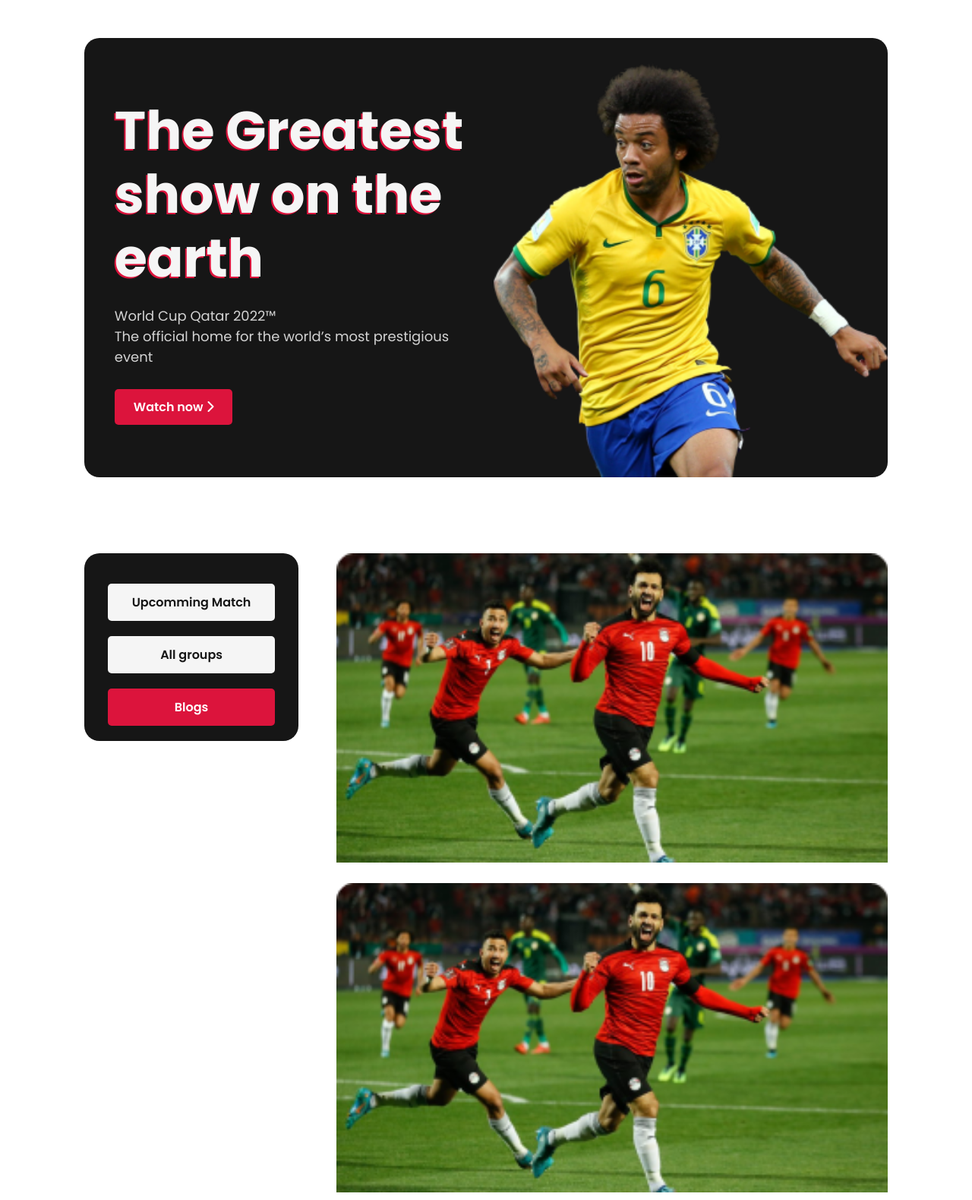
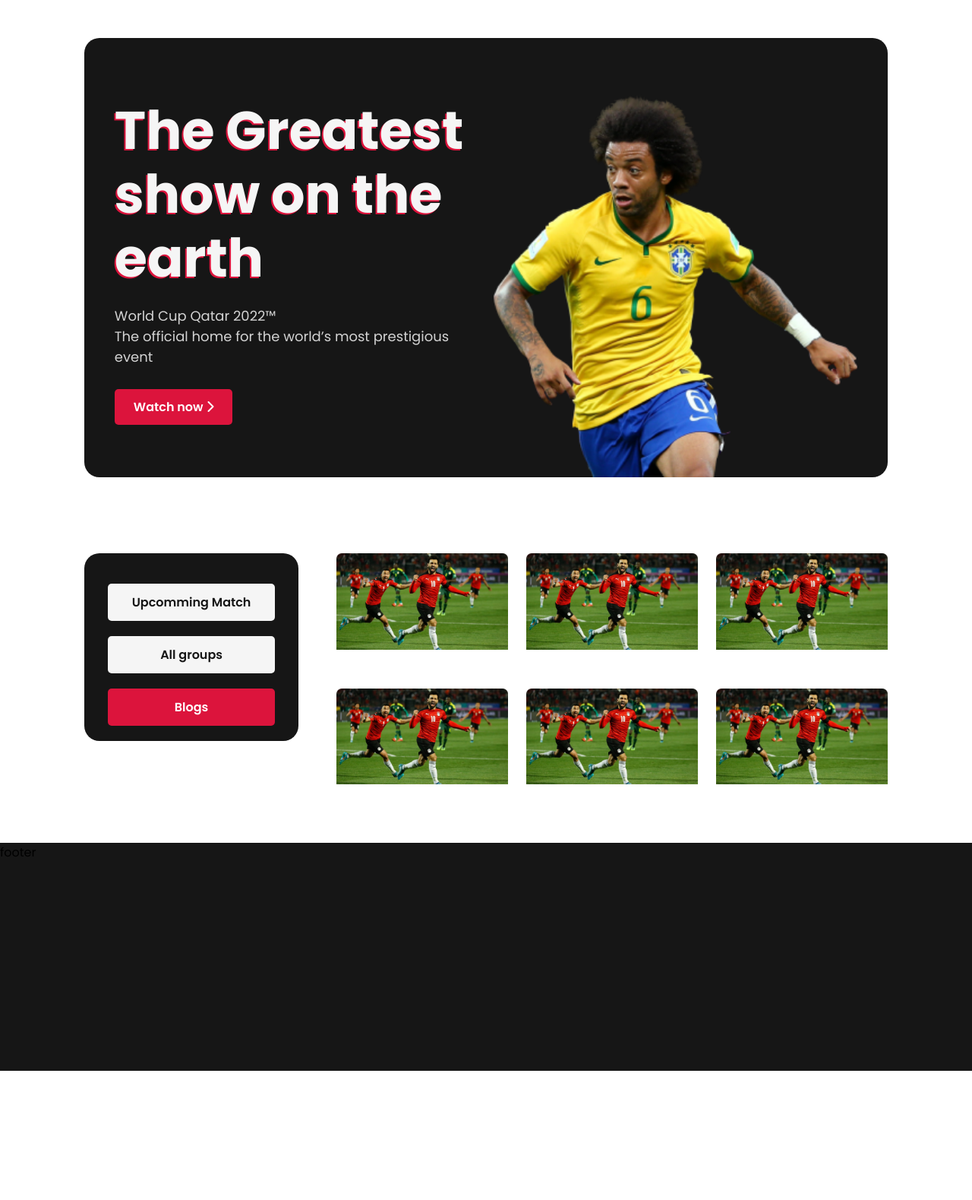
Before and after one commit to shipatulhasan/fifa-2022-qatar, a plain HTML site: page index.html in a window 1280 px wide. Shown: the top 1579 px of the page at 76% size. After the commit the page ends 1409 px from the top, so only its background shows below. Drawn offline with Linux system fonts and the light colour scheme.

Commit message:
blog layout setup

```diff
--- a/index.html
+++ b/index.html
@@ -17,10 +17,10 @@
 </head>
 
 <body>
-    <!--------
-         Main container
-        -------------->
-    <div class="wraper">
+    <!---------------------------------------------------------
+         Page wraper
+    --------------------------------------------------------->
+    <div class="wrapper">
         <header class="hero">
             <div class="container">
                 <div class="text-content">
@@ -53,6 +53,11 @@
 
                 </div>
         </div>
+
+<!--------------------------------------------------------------------
+     Main content start
+---------------------------------------------------------------------->
+
         <div class="main-content">
             <div class="blogs">
                 <div class="blog">
--- a/styles/style.css
+++ b/styles/style.css
@@ -17,10 +17,10 @@ body{
     font-family: 'Poppins', sans-serif;
 }
 
-.wraper{
+.wrapper{
     display: grid;
     grid-template-columns: repeat(12, 1fr);
-    grid-template-rows: 1fr auto 1fr;
+    grid-template-rows: 1fr auto 300px;
     gap: 50px;
 }
 .btn{
@@ -33,7 +33,7 @@ body{
     text-decoration: none;
 }
 .red-bg{
-    background: crimson;
+    background: #dc143c;
     color: #fff;
 }
 .white-bg{
@@ -42,7 +42,7 @@ body{
     transition: background .3s ease;
 }
 .white-bg:hover{
-    background: crimson;
+    background: #dc143c;
     color: whitesmoke;
 }
 img{
@@ -64,11 +64,12 @@ img{
     display: grid;
     grid-template-columns: repeat(2,1fr);
     gap: 20px;
+    padding: 0 40px;
     align-items: stretch;
     justify-items: stretch;
 }
 .text-content{
-    padding: 80px 0 80px 40px;
+    padding: 80px 0;
 }
 .headline {
     color: whitesmoke;
@@ -117,10 +118,24 @@ img{
 /**************
      Side menubar end
 **************/
+
+/**************
+     Main content start
+**************/
 .main-content{
     grid-column: 5/-2;
     border-radius: 20px;
 }
+
+.blogs{
+    display: grid;
+    grid-template-columns: repeat(3, 1fr);
+    gap: 24px;
+}
+/**************
+     Main content end
+**************/
 footer{
     grid-column: 1/-1;
+    background: #161616;
 }
```
